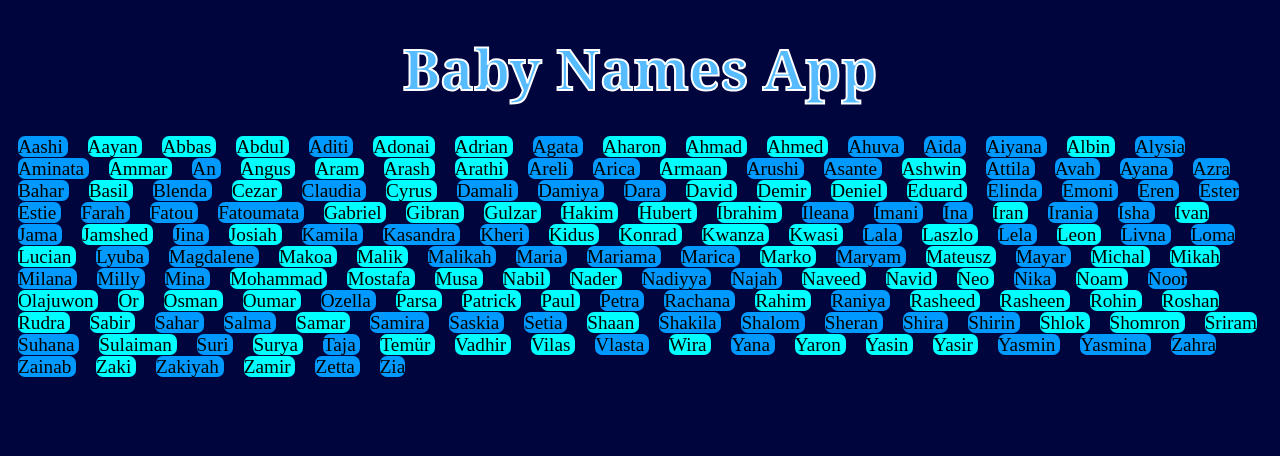
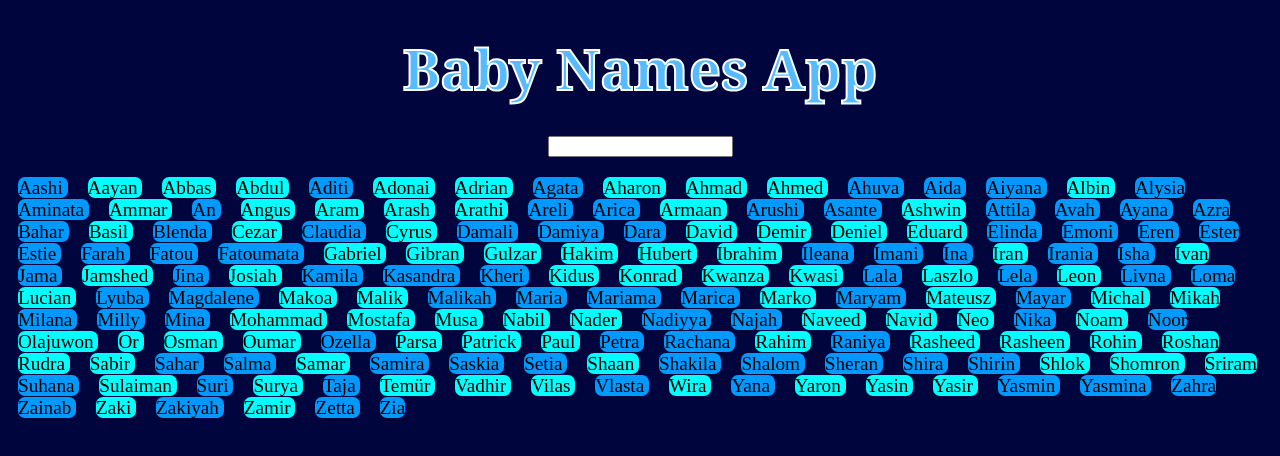
Before and after one commit to danivoro/baby-names-react-app, a React (Create React App) app: page / in a window 1280 px wide. Shown: the top 456 px of the page. Built offline with nearby package versions, Linux system fonts and the light colour scheme; the HTML template or start-up script is replaced by a standard one.

Commit message:
adding the search bar

```diff
--- a/src/App.css
+++ b/src/App.css
@@ -28,3 +28,8 @@ p {
   -webkit-text-stroke: 2px rgb(255, 255, 255);
   -webkit-text-fill-color: rgb(87, 188, 255);
 }
+
+.searchBar {
+text-align: center;
+margin-bottom: 20px;
+}
--- a/src/App.tsx
+++ b/src/App.tsx
@@ -1,7 +1,31 @@
 import namesData from "./babyNamesData.json";
+import React, { useState } from "react";
 import "./App.css";
 
+interface KeyboardControlledInputProps {
+  value: string;
+  onChange: (event: React.ChangeEvent<HTMLInputElement>) => void;
+}
+
+function KeyboardControlledInput(props: KeyboardControlledInputProps): JSX.Element {
+  return (
+    <>
+      <input
+        value={props.value}
+        onChange={props.onChange}
+      />
+    </>
+  );
+}
+
+
 function App(): JSX.Element {
+  const [typedMessage, setTypedMessage] = useState("");
+
+  const handleInputChange = (event: React.ChangeEvent<HTMLInputElement>) => {
+    setTypedMessage(event.target.value);
+  };
+
   const classForNames = (gender: string) => {
     if (gender === "f") {
       return "girl";
@@ -22,14 +46,27 @@ function App(): JSX.Element {
     return sortedArr;
   }
 
+  function filterObjectByInput(arr: MyObject[]): MyObject[] {
+    const filteredArr = arr.filter((item) => item.name.toLowerCase().startsWith(typedMessage.toLowerCase()))
+    return filteredArr
+  }
+
   return (
     <div>
       <p>Baby Names App</p>
+      <div className="searchBar">
+        <KeyboardControlledInput
+          value={typedMessage}
+          onChange={handleInputChange}
+        />
+      </div>
 
-      {sortObjectsByName(namesData).map((item, index) => (
+      {filterObjectByInput(sortObjectsByName(namesData)).map((item, index) => (
+
         <span className={classForNames(item.sex)} key={index}>
           {item.name}{" "}
         </span>
+
       ))}
     </div>
   );
```
